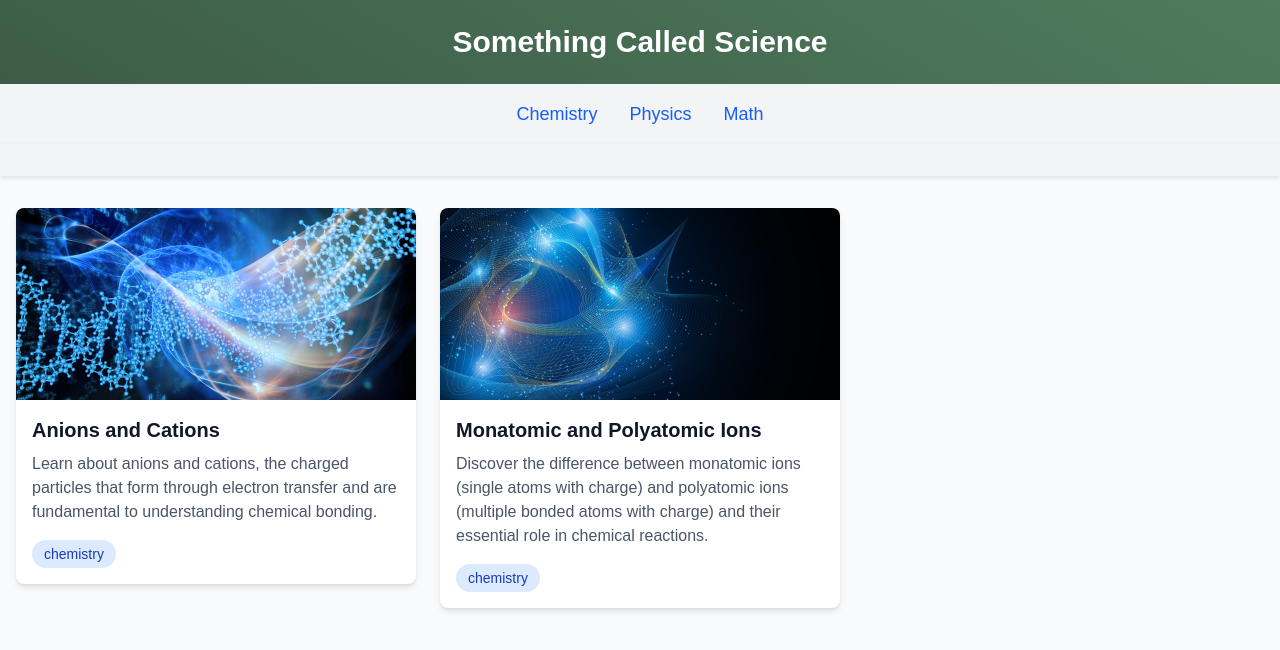
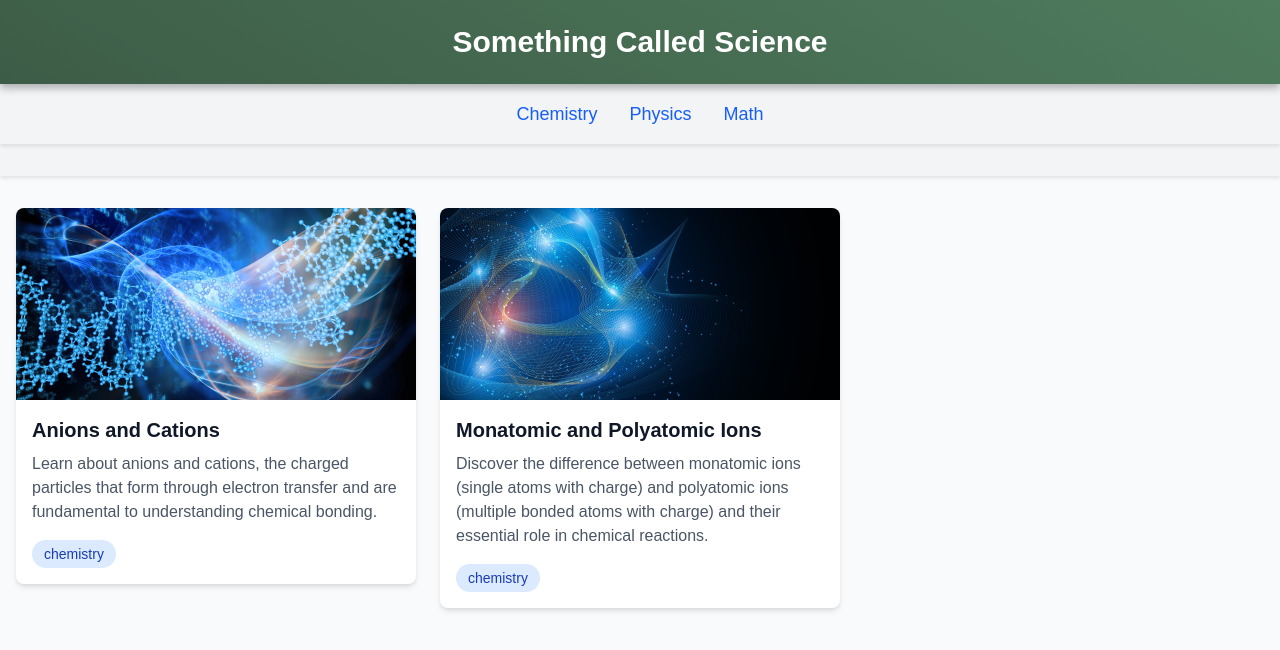
Before and after one commit to rvoogd12/science-blog, a Next.js app: page / in a window 1280 px wide. Shown: the top 650 px of the page. Built offline with nearby package versions, Linux system fonts and the light colour scheme.

Commit message:
Fix shadow on top banner to cast over navigation bar

```diff
--- a/src/components/Banner.tsx
+++ b/src/components/Banner.tsx
@@ -4,13 +4,13 @@ import Link from 'next/link';
 const Banner: React.FC = () => {
   return (
     <div className="w-full">
-      <div className="text-white py-6 px-4" style={{
+      <div className="text-white py-6 px-4 relative z-10" style={{
         background: 'linear-gradient(30deg, #3d5c47 0%, #4f7c5d 100%)',
-        boxShadow: '0 3px 6px rgba(0,0,0,0.16), 0 3px 6px rgba(0,0,0,0.23)'
+        boxShadow: '0 4px 8px rgba(0,0,0,0.3)'
       }}>
         <h1 className="text-3xl font-bold text-center">Something Called Science</h1>
       </div>
-      <nav className="bg-gray-100" style={{ boxShadow: '0 2px 4px rgba(0,0,0,0.1)' }}>
+      <nav className="bg-gray-100 relative z-0" style={{ boxShadow: '0 2px 4px rgba(0,0,0,0.1)' }}>
         <ul className="flex justify-center space-x-8 py-4">
           <li>
             <Link href="/chemistry" className="text-lg text-blue-600 transition-colors hover:text-blue-800">
```
